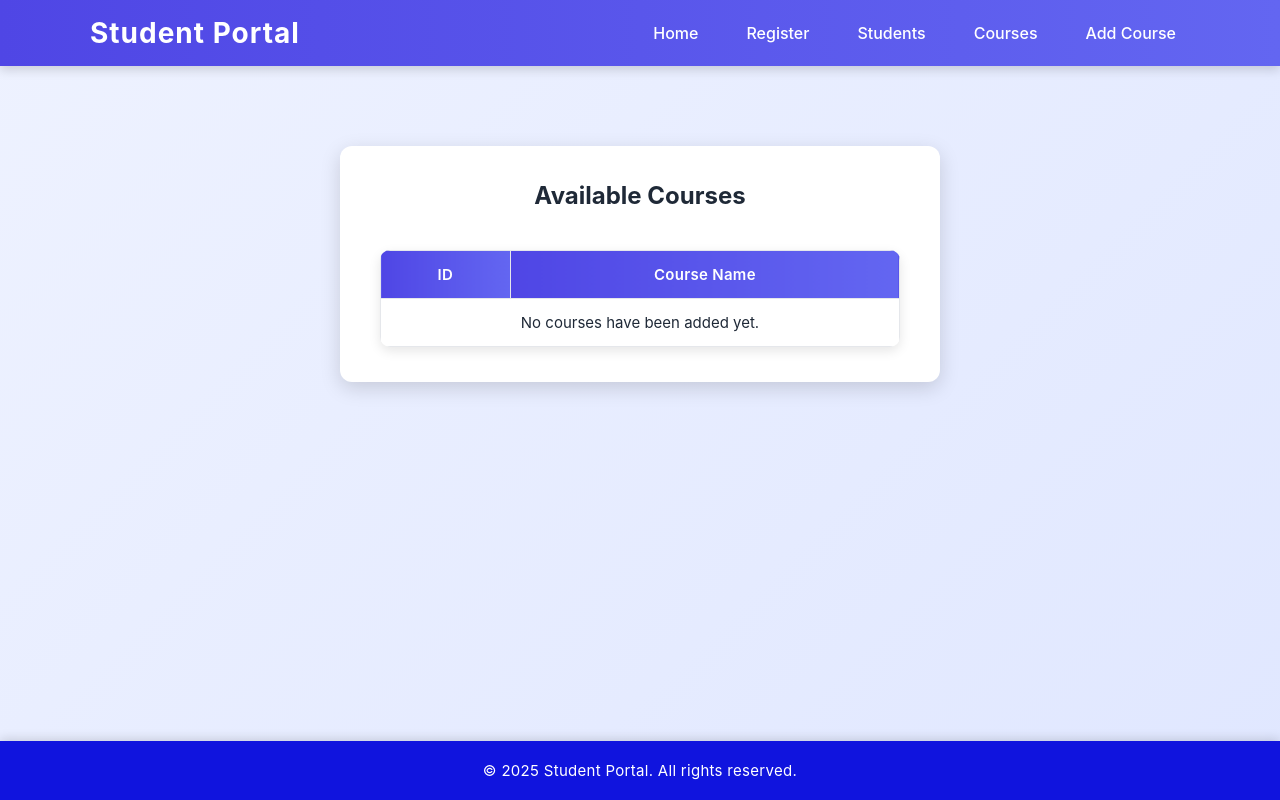
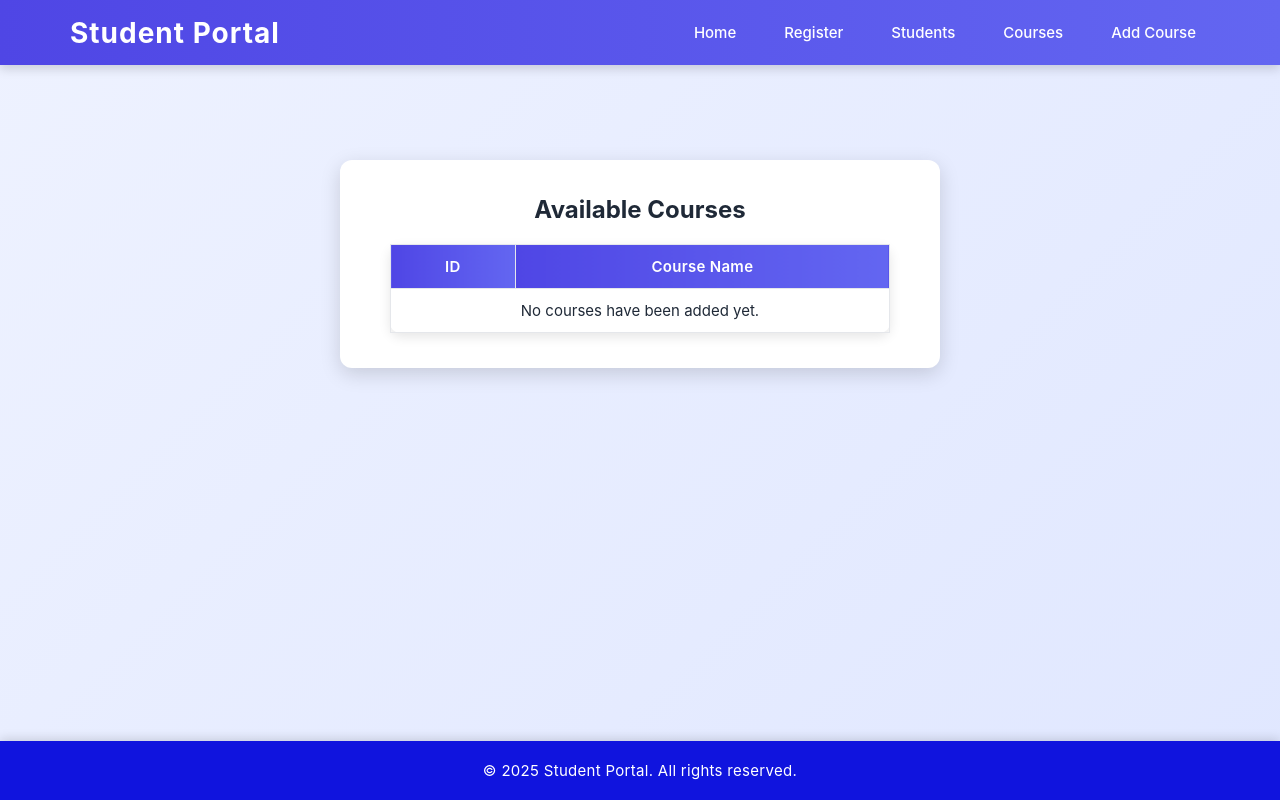
Before and after one commit to mvenkatapraveen8343/Student_Portal, a Flask app: page /courses in a window 1280 px wide. Run offline with Flask 3, Linux system fonts and the light colour scheme; data that the repository does not hold is empty.

Commit message:
Version-2

```diff
--- a/app.py
+++ b/app.py
@@ -12,11 +12,8 @@ db_config = {
 }
 
 def get_db_connection():
-    """Return a MySQL connection."""
     return pymysql.connect(**db_config)
 
-
-# --- ROUTES ---
 @app.route('/')
 def home():
     return render_template('home.html')
--- a/static/style.css
+++ b/static/style.css
@@ -11,6 +11,8 @@ body {
     display: flex;
     flex-direction: column;
     min-height: 100vh;
+    padding-top: 80px;
+    padding-bottom: 60px;
 }
 
 a {
@@ -20,35 +22,41 @@ a {
 }
 
 nav {
+    position: fixed;
+    top: 0;
+    left: 0;
+    width: 100%;
     background: linear-gradient(90deg, #4f46e5, #6366f1);
-    padding: 15px 40px;
-    box-shadow: 0 4px 10px rgba(0,0,0,0.15);
+    padding: 15px 20px;
+    box-shadow: 0 4px 10px rgba(0, 0, 0, 0.15);
+    z-index: 1000;
 }
 
 .nav-container {
-    margin: 0 auto;
     display: flex;
-    justify-content: space-between;
+    flex-direction: column;
     align-items: center;
+    gap: 8px;
 }
 
 .logo a {
-    margin-left: 50px;
     font-weight: 700;
     font-size: 28px;
     color: #fff;
     letter-spacing: 1px;
+    text-align: center;
 }
 
 .nav-links {
-    margin-right: 50px;
     display: flex;
     gap: 20px;
+    flex-wrap: nowrap;
+    justify-content: center;
 }
 
 .nav-links a {
     color: #ffffff;
-    padding: 8px 14px;
+    padding: 6px 12px;
     font-weight: 500;
     border-radius: 6px;
     transition: all 0.2s ease;
@@ -61,29 +69,31 @@ nav {
 
 .main-container {
     flex: 1;
-    max-width: 1100px;
-    margin: 60px auto;
+    width: 100%;
     padding: 20px;
+    margin: 0 auto;
 }
 
 .card {
     background-color: #fff;
     border-radius: 12px;
-    padding: 15px 40px;
-    width: 600px;
-    box-shadow: 0 6px 20px rgba(0,0,0,0.15);
+    padding: 15px 20px;
+    width: 100%;
+    max-width: 100%;
+    box-shadow: 0 6px 20px rgba(0, 0, 0, 0.15);
     transition: transform 0.3s ease, box-shadow 0.3s ease;
+    margin: 0 auto;
 }
 
 .card:hover {
     transform: translateY(-4px);
-    box-shadow: 0 10px 25px rgba(0,0,0,0.2);
+    box-shadow: 0 10px 25px rgba(0, 0, 0, 0.2);
 }
 
 .text {
     margin: 20px auto;
-    width: 90%;
-    max-width: 600px;
+    width: 100%;
+    max-width: 100%;
     font-size: 1.1rem;
     text-align: center;
     color: #374151;
@@ -124,80 +134,10 @@ nav {
     background-color: #c7d2fe;
 }
 
-.table-container {
-    display: flex;
-    justify-content: center;
-    align-items: center;
-}
-
-table {
-    width: 100%;
-    border-collapse: collapse;
-    margin: 20px auto;
-    border-radius: 10px;
-    overflow: hidden;
-    box-shadow: 0 4px 12px rgba(0,0,0,0.1);
-    background-color: #fff;
-}
-
-th, td {
-    border: 1px solid #e5e7eb;
-    padding: 14px 18px;
-    text-align: center;
-    font-size: 15px;
-}
-
-th {
-    background: linear-gradient(90deg, #4f46e5, #6366f1);
-    color: #fff;
-    font-weight: 600;
-    letter-spacing: 0.3px;
-}
-
-tr:nth-child(even) {
-    background-color: #f8fafc;
-}
-
-tr:hover {
-    background-color: #eef2ff;
-    transition: background 0.25s ease;
-}
-
-.students-table th:nth-child(1),
-.students-table td:nth-child(1) {
-    width: 10%;
-}
-
-.students-table th:nth-child(2),
-.students-table td:nth-child(2) {
-    width: 30%;
-}
-
-.students-table th:nth-child(3),
-.students-table td:nth-child(3) {
-    width: 30%;
-}
-
-.students-table th:nth-child(4),
-.students-table td:nth-child(4) {
-    width: 30%;
-}
-
-.courses-table th:nth-child(1),
-.courses-table td:nth-child(1) {
-    width: 25%;
-}
-
-.courses-table th:nth-child(2),
-.courses-table td:nth-child(2) {
-    width: 75%;
-}
-
-
 form {
     width: 100%;
+    margin: auto;
     max-width: 500px;
-    margin: auto;
 }
 
 form label {
@@ -246,11 +186,216 @@ form select:focus {
 }
 
 footer {
+    position: fixed;
+    bottom: 0;
+    left: 0;
+    width: 100%;
+    margin: 0 auto;
     text-align: center;
     padding: 20px;
     background: linear-gradient(90deg, #1014de, #1014de);
     color: #ffffff;
     font-size: 15px;
     letter-spacing: 0.3px;
-    box-shadow: 0 -2px 10px rgba(0,0,0,0.15);
+    box-shadow: 0 -2px 10px rgba(0, 0, 0, 0.15);
+    z-index: 1000;
 }
+
+.students-table-container {
+    width: 100%;
+    overflow-x: auto;
+    -webkit-overflow-scrolling: touch;
+    padding: 0 10px;
+    margin-top: 20px;
+}
+
+.courses-table-container {
+    width: 100%;
+    overflow-x: visible;
+    padding: 0 10px;
+    margin-top: 20px;
+}
+
+.courses-table {
+    width: 500px;
+    max-width: 100%;
+    table-layout: auto;
+}
+
+table {
+    width: 100%;
+    border-collapse: collapse;
+    margin: 20px 0;
+    border-radius: 10px;
+    box-shadow: 0 4px 12px rgba(0, 0, 0, 0.1);
+    background-color: #fff;
+}
+
+th,
+td {
+    border: 1px solid #e5e7eb;
+    padding: 12px 14px;
+    text-align: center;
+    font-size: 15px;
+    white-space: nowrap;
+}
+
+th {
+    background: linear-gradient(90deg, #4f46e5, #6366f1);
+    color: #fff;
+    font-weight: 600;
+    letter-spacing: 0.3px;
+}
+
+tr:nth-child(even) {
+    background-color: #f8fafc;
+}
+
+tr:hover {
+    background-color: #eef2ff;
+}
+
+@media (min-width: 1024px) {
+    .main-container {
+        max-width: 1100px;
+        margin: 60px auto;
+        padding: 20px;
+    }
+
+    .card {
+        width: 600px;
+        padding: 15px 40px;
+    }
+
+    table {
+        table-layout: auto;
+    }
+
+    .students-table th:nth-child(1),
+    .students-table td:nth-child(1) {
+        width: 10%;
+    }
+
+    .students-table th:nth-child(2),
+    .students-table td:nth-child(2) {
+        width: 30%;
+    }
+
+    .students-table th:nth-child(3),
+    .students-table td:nth-child(3) {
+        width: 30%;
+    }
+
+    .students-table th:nth-child(4),
+    .students-table td:nth-child(4) {
+        width: 30%;
+    }
+
+    .courses-table th:nth-child(1),
+    .courses-table td:nth-child(1) {
+        width: 25%;
+    }
+
+    .courses-table th:nth-child(2),
+    .courses-table td:nth-child(2) {
+        width: 75%;
+    }
+
+    .nav-container {
+        flex-direction: row;
+        justify-content: space-between;
+        align-items: center;
+        flex-wrap: nowrap;
+    }
+
+    .logo a {
+        margin-left: 50px;
+        text-align: left;
+    }
+
+    .nav-links {
+        margin-right: 50px;
+        justify-content: flex-end;
+        flex-wrap: nowrap;
+        gap: 20px;
+    }
+
+    .nav-links a {
+        font-size: 15px;
+        padding: 8px 14px;
+    }
+}
+
+@media (max-width: 768px) {
+    body {
+        padding-top: 120px;
+    }
+
+    .nav-container {
+        flex-direction: column;
+        align-items: center;
+        gap: 5px;
+    }
+
+    .nav-links {
+        justify-content: center;
+        flex-wrap: nowrap;
+        gap: 8px;
+    }
+
+    .nav-links a {
+        font-size: 12px;
+        padding: 4px 8px;
+    }
+
+    .main-container {
+        width: 98%;
+        padding: 10px;
+    }
+
+    .card {
+        width: 100%;
+        padding: 15px 20px;
+    }
+
+    .students-table-container {
+        overflow-x: auto;
+        padding: 0 10px;
+    }
+
+    .courses-table {
+        width: 100%;
+        table-layout: fixed;
+    }
+
+    th,
+    td {
+        font-size: 13px;
+        padding: 8px 10px;
+    }
+}
+
+@media (max-width: 480px) {
+    .nav-links a {
+        font-size: 12px;
+        font-weight: bold;
+        padding: 4px 6px;
+        margin-top: 10px;
+    }
+
+    th,
+    td {
+        font-size: 12px;
+        padding: 6px 8px;
+    }
+
+    .btn {
+        font-size: 14px;
+        padding: 14px;
+    }
+
+    footer {
+        font-size: 13px;
+        padding: 20px;
+    }
+}
--- a/templates/courses.html
+++ b/templates/courses.html
@@ -6,7 +6,7 @@
 <div class="card">
     <h2 style="text-align: center; margin-bottom:20px;">Available Courses</h2>
 
-    <div class="table-container">
+    <div class="courses-table-container">
         <table class="courses-table">
             <thead>
                 <tr>
--- a/templates/students.html
+++ b/templates/students.html
@@ -6,7 +6,7 @@
 <div class="card" style="width:800px; ">
     <h2 style="text-align:center; margin-bottom:20px;">Registered Students</h2>
 
-    <div class="table-container">
+    <div class="students-table-container">
         <table class="students-table">
             <thead>
                 <tr>
```
